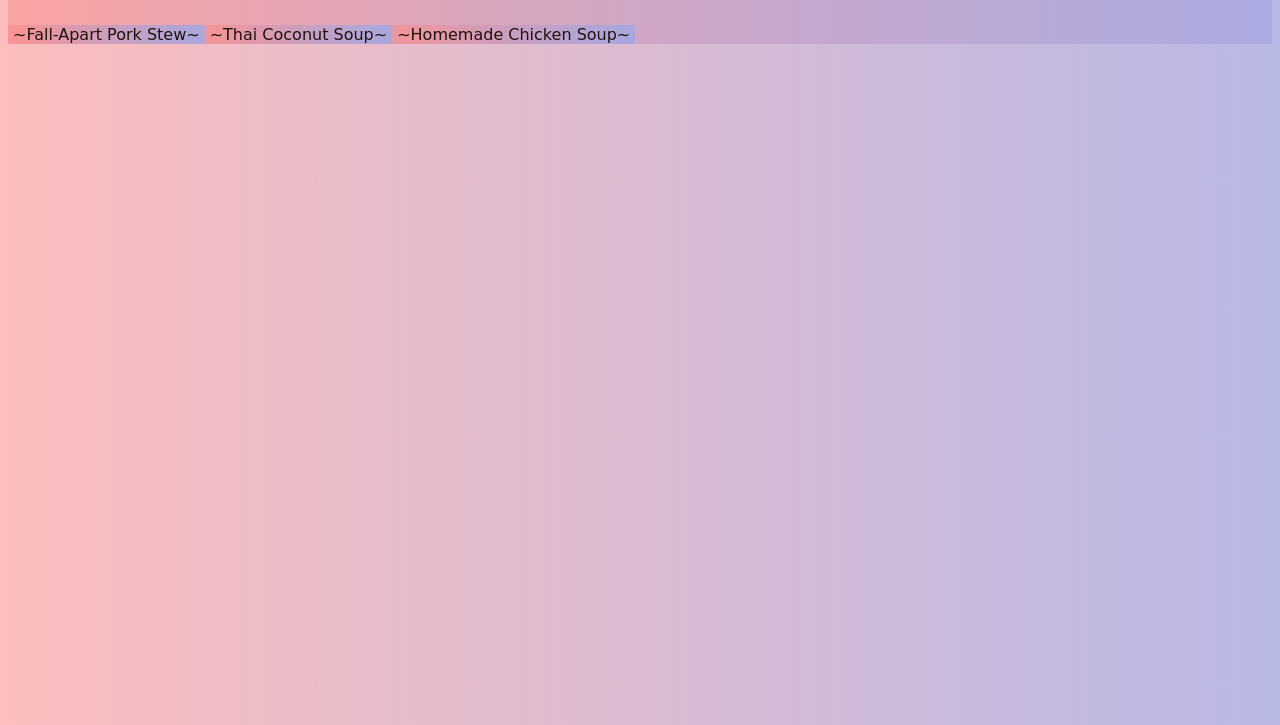
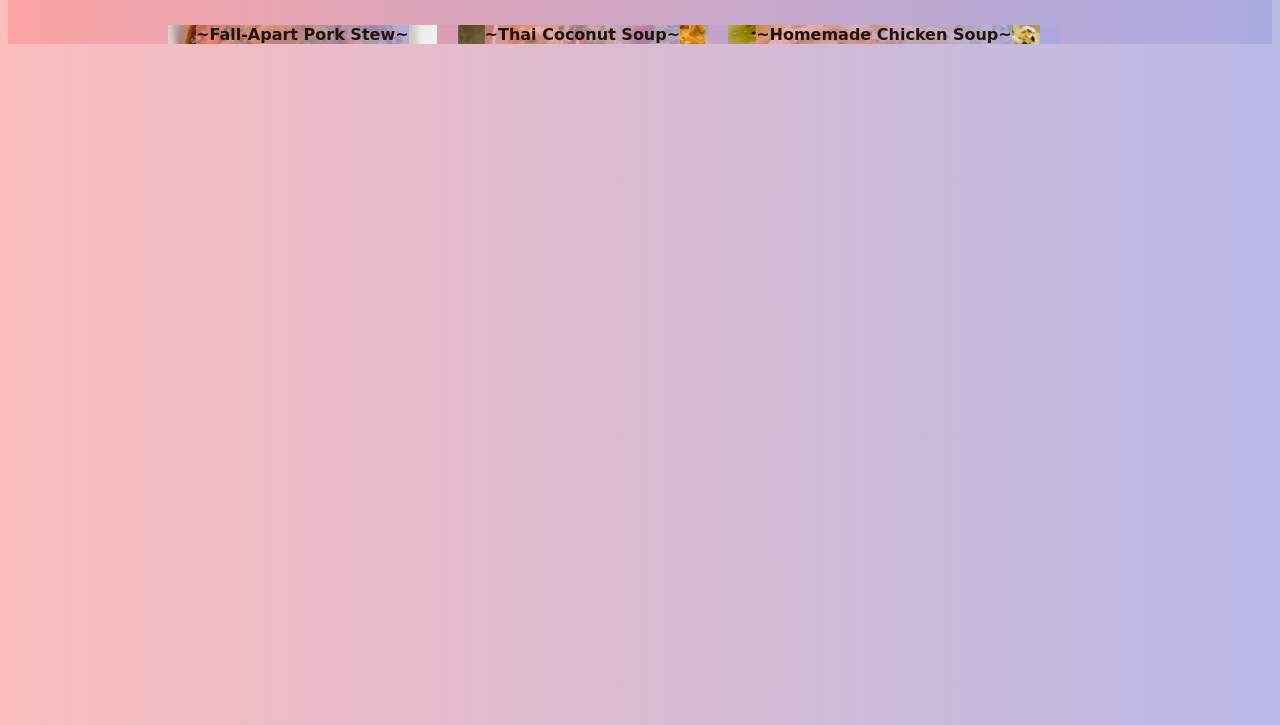
Before and after one commit to ppPacific/odin-recipes, a plain HTML site: page index.html in a window 1280 px wide. Shown: the part 75-800 px from the top of the page. Drawn offline with Linux system fonts and the light colour scheme; a web font is replaced by a local one.

Commit message:
Add files via upload

```diff
--- a/styles.css
+++ b/styles.css
@@ -4,17 +4,36 @@
     font-family: 'Fredericka the Great', cursive;
 }
 .sub-menu {
+    margin-left: 160px;
     display: inline-flex;
-    justify-content: space-between;
+    /*justify-content: space-between;*/
 }
 .sub-menu .box{
-    text-align: center:
+    text-align: center;
 }
 .box:nth-child(1) {
+    background-image: url("pork.png");
+    background-position: center; /* Center the image */
+    background-size: cover;
+    background-repeat: no-repeat;
+    font-weight: bolder;
+    margin-right: 20px;
 }
 .box:nth-child(2) {
+    background-image: url("soup.png");
+    background-position: center; /* Center the image */
+    background-size: cover;
+    background-repeat: no-repeat;
+    font-weight: bolder;
+    margin-right: 20px;
 }
 .box:nth-child(3) {
+    background-image: url("chicken.png");
+    background-position: center; /* Center the image */
+    background-size: cover;
+    background-repeat: no-repeat;
+    font-weight: bolder;
+    margin-right: 20px;
 }
 .box:nth-child(4) {
 }
@@ -22,8 +41,8 @@
 }
 a{
     text-decoration: none;
-    //display: inline-block;
-    margin: 5px;
+    /*display: inline-block;*/
+    margin: 28px;
 }
 h1 {
     text-align: center;
```
